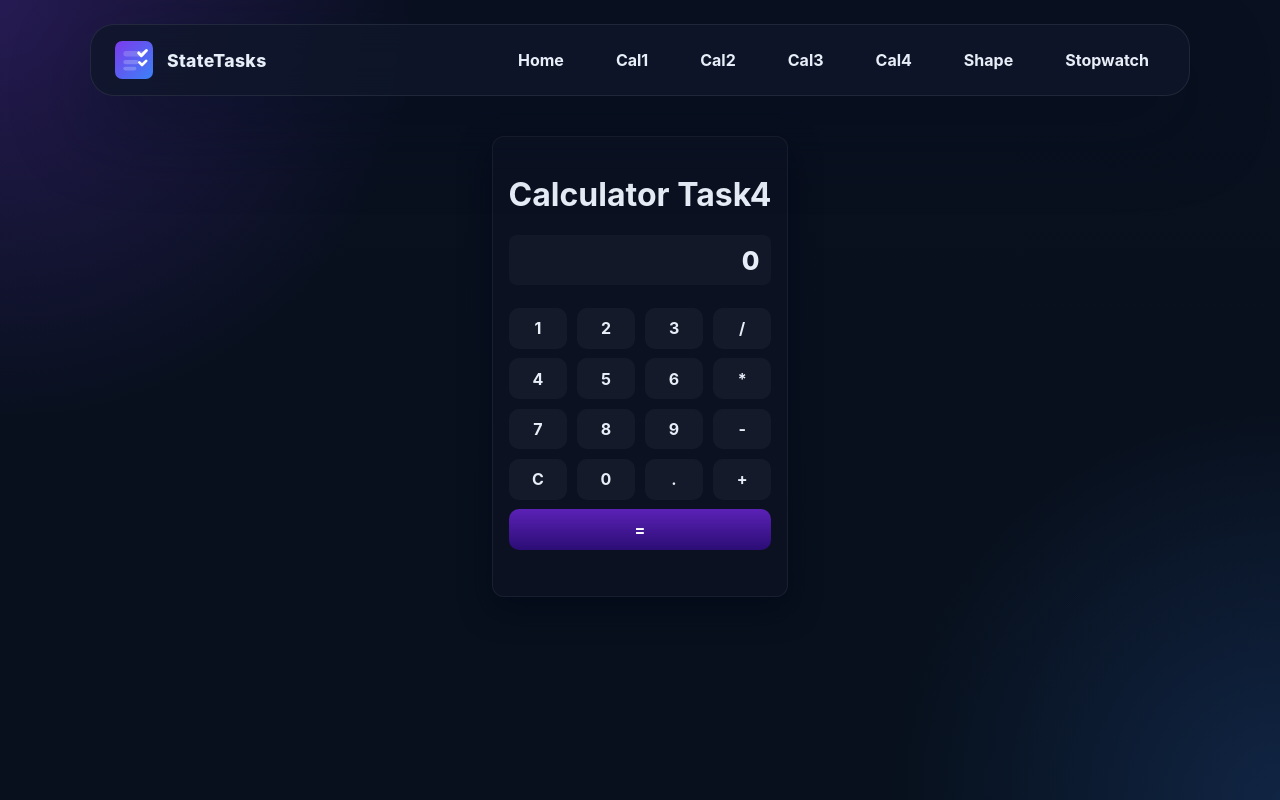
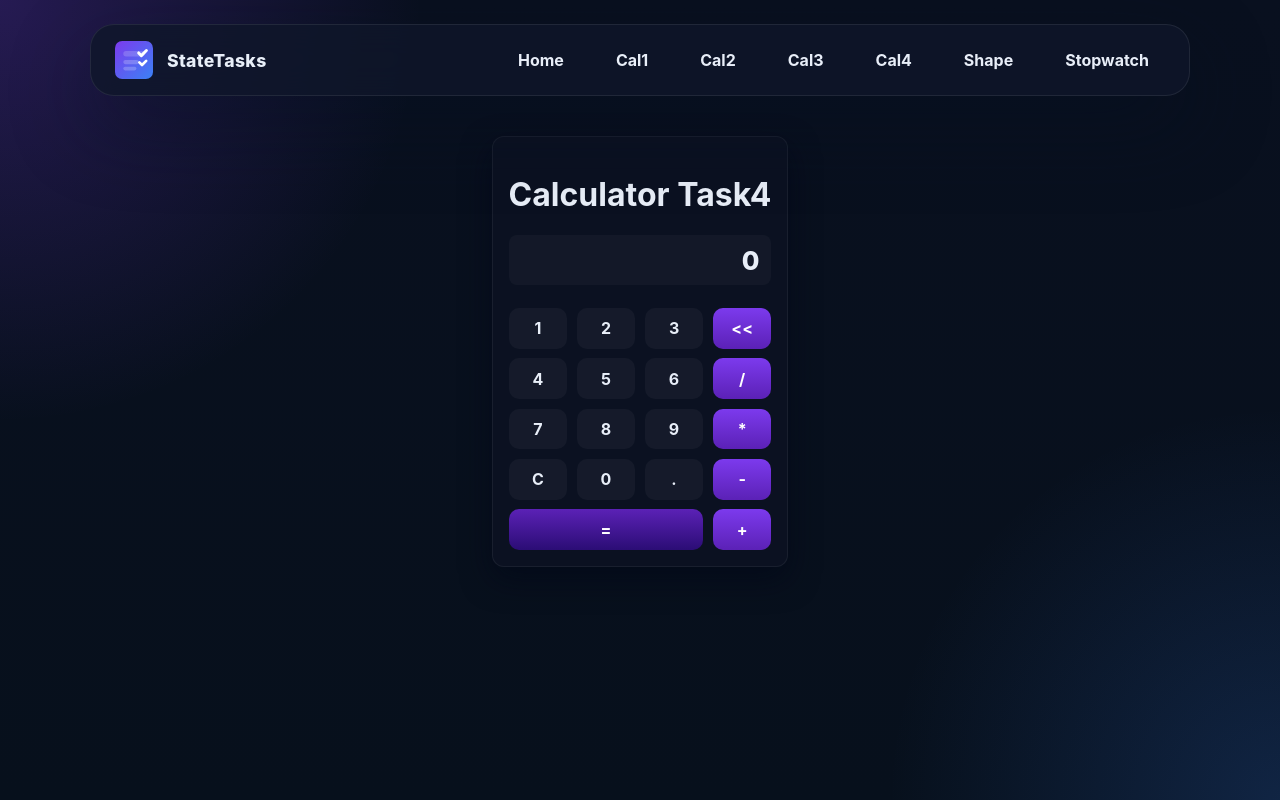
Before and after one commit to dhruvinviru/statetasks, a React (Create React App) app: page /Cal4 in a window 1280 px wide. Built offline with nearby package versions, Linux system fonts and the light colour scheme.

Commit message:
dependancy add

```diff
--- a/src/App.css
+++ b/src/App.css
@@ -576,7 +576,7 @@ input {
 .cal4 .equals {
   background: linear-gradient(180deg, var(--accent-bright), #2b0d75);
   color: #fff;
-  grid-column: span 4;
+  grid-column: span 3;
 }
 
 .cal4 button:hover { transform: translateY(-3px); box-shadow: 0 14px 30px rgba(7, 16, 33, 0.45); }
--- a/src/component/Cal4.jsx
+++ b/src/component/Cal4.jsx
@@ -2,7 +2,46 @@ import React, { useState } from 'react'
 
 function Cal4() {
     const [result, setResult] = useState(0);
-    const [operator, setOperator] = useState(null);
+    const [operator, setOperator] = useState('');
+    const [no1, setNo1] = useState('');
+    const [no2, setNo2] = useState('');
+
+    const sum = () => {
+        setNo1(result);
+        setOperator('+');
+        setResult(0)
+    }
+
+    const sub = () => {
+        setNo1(result);
+        setOperator('-')
+        setResult(0)
+    }
+    const mul = () => {
+        setNo1(result);
+        setOperator('*')
+        setResult(0)
+    }
+    const div = () => {
+        setNo1(result);
+        setOperator('/')
+        setResult(0)
+    }
+
+    const ans = () => {
+        setNo2(result)
+
+
+        if (operator === '+') {
+            setResult(Number(no1) + Number(no2))
+        } else if (operator === '-') {
+            setResult(Number(no1) - Number(no2))
+        } else if (operator === '*') {
+            setResult(Number(no1) * Number(no2))
+        } else if (operator === '/') {
+            setResult(Number(no1) / Number(no2))
+        }
+    }
     return (
         <div className="cal4">
             <div>
@@ -11,23 +50,30 @@ function Cal4() {
             <div>
                 <p>{result}</p>
                 <p>{operator}</p>
-                <button className="num-btn" onClick={()=>{setResult(result+'1')}}>1</button>
-                <button className="num-btn" onClick={()=>{setResult(result+'2')}}>2</button>
-                <button className="num-btn" onClick={()=>{setResult(result+'3')}}>3</button>
-                <button className="num-btn" onClick={() => {setOperator('/'),setResult(0)}}>/</button>
-                <button className="num-btn" onClick={()=>{setResult(result+'4')}}>4</button>
-                <button className="num-btn" onClick={()=>{setResult(result+'5')}}>5</button>
-                <button className="num-btn" onClick={()=>{setResult(result+'6')}}>6</button>
-                <button className="num-btn" onClick={() => {setOperator('*'),setResult(0)}}>*</button>
-                <button className="num-btn" onClick={()=>{setResult(result+'7')}}>7</button>
-                <button className="num-btn" onClick={()=>{setResult(result+'8')}}>8</button>
-                <button className="num-btn" onClick={()=>{setResult(result+'9')}}>9</button>
-                <button className="num-btn" onClick={() => {setOperator('-'),setResult(0)}}>-</button>
-                <button className="num-btn" onClick={()=>{setResult(0)}}>C</button>
-                <button className="num-btn" onClick={()=>{setResult(result+'0')}}>0</button>
-                <button className="num-btn" onClick={()=>{setResult(result+'.')}}>.</button>
-                <button className="num-btn" onClick={() => {setOperator('+'),setResult(0)}}>+</button>
-                <button className="equals num-btn">=</button><br />
+                <button className="num-btn" onClick={() => { setResult(result + '1') }}>1</button>
+                <button className="num-btn" onClick={() => { setResult(result + '2') }}>2</button>
+                <button className="num-btn" onClick={() => { setResult(result + '3') }}>3</button>
+                <button className='num-btn op-btn' onClick={() => {
+                    if (result.length !== 1) {
+                        setResult(result.substring(0, result.length - 1))
+                    }else{
+                        return;
+                    }
+                }}>{`<<`}</button>
+                <button className="num-btn" onClick={() => { setResult(result + '4') }}>4</button>
+                <button className="num-btn" onClick={() => { setResult(result + '5') }}>5</button>
+                <button className="num-btn" onClick={() => { setResult(result + '6') }}>6</button>
+                <button className="num-btn op-btn" onClick={div}>/</button>
+                <button className="num-btn" onClick={() => { setResult(result + '7') }}>7</button>
+                <button className="num-btn" onClick={() => { setResult(result + '8') }}>8</button>
+                <button className="num-btn" onClick={() => { setResult(result + '9') }}>9</button>
+                <button className="num-btn op-btn" onClick={mul}>*</button>
+                <button className="num-btn" onClick={() => { setResult(0) }}>C</button>
+                <button className="num-btn" onClick={() => { setResult(result + '0') }}>0</button>
+                <button className="num-btn" onClick={() => { if (!result.includes(`.`)) { setResult(result + `.`) } }}>.</button>
+                <button className="num-btn op-btn" onClick={sub}>-</button>
+                <button className="equals num-btn" onClick={ans}>=</button>
+                <button className="num-btn op-btn" onClick={sum}>+</button>
 
             </div>
         </div>
```
Also changed, not shown: dependences.txt (added).
